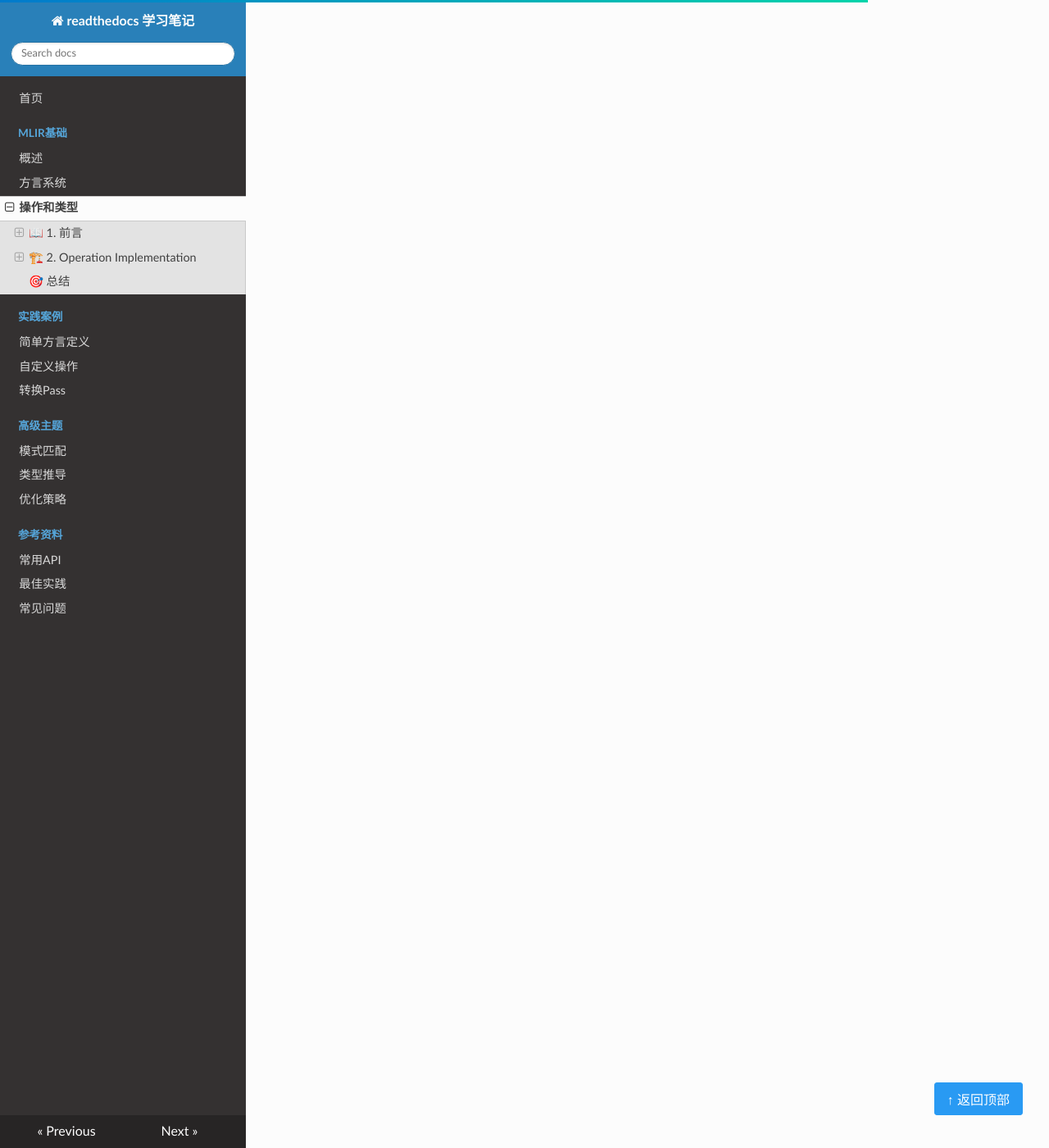
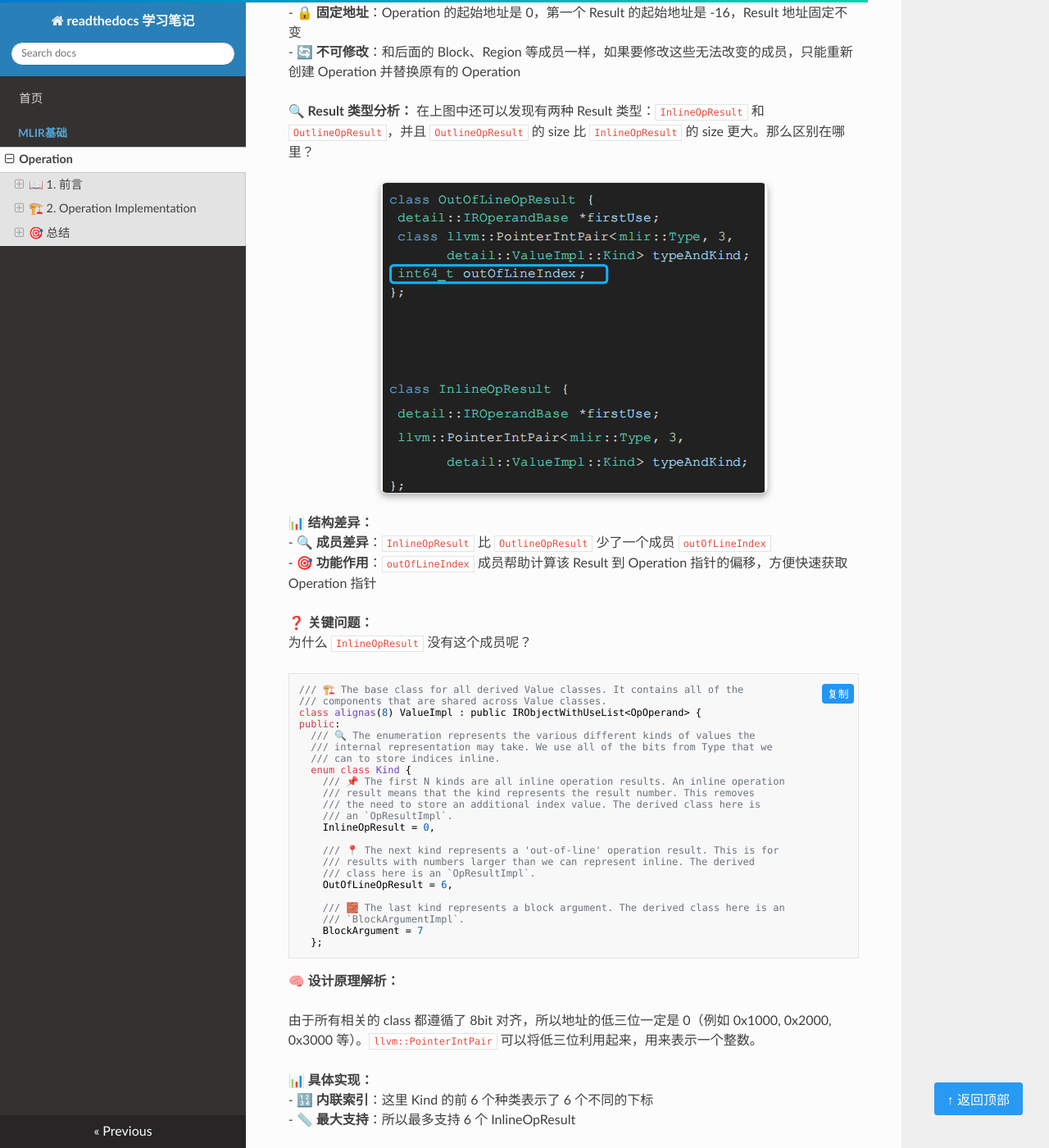
Before and after one commit to Islulua/mlir-learn, an MkDocs documentation site: the page built from docs/mlir-basics/dive-into-operation.md, in a window 1280 px wide and 1400 px high, scrolled down 7171 px. Shown: the whole window at 82% size. Built offline with MkDocs 1.6.1, drawn with Linux system fonts in a browser that asks for light colours; nearby versions of some CDN libraries; some of the changed text lies outside the part shown.

Commit message:
feat: 完善 MLIR Operation 文档并优化图片显示效果
- 新增 OperandStorage 和 Results 存储机制的详细说明
- 添加 Result 类型分析（InlineOpResult vs OutlineOpResult）
- 详细解释 8bit 对齐和 PointerIntPair 的设计原理
- 优化 getResult() 方法的访问逻辑说明
- 修复图片显示问题，使用标准 Markdown 格式
- 添加 CSS 样式实现图片浮空阴影效果
- 更新文档总结，增加存储机制和性能特性说明
- 优化文档结构和标题层级，提升可读性

````diff
--- a/docs/mlir-basics/dive-into-operation.md
+++ b/docs/mlir-basics/dive-into-operation.md
@@ -115,23 +115,23 @@ public:
     }
 };
 ```
-```
 
 ### 💾 2.2 Operation Storage
 ![Operation Storage](../images/mlir-basics/dive-into-operation/image3.png)
-- **0-7 字节**: ilist_node_with_parent类的PrevAndSentinel指针
-- **8-15 字节**: ilist_node_with_parent类的Next指针
-- **16-23 字节**: Block* block - 指向所属Block的指针
+- **0-7   字节**: ilist_node_with_parent类的PrevAndSentinel指针
+- **8-15  字节**: ilist_node_with_parent类的Next指针
+- **16-23 字节**: Block\* block - 指向所属Block的指针
 - **24-31 字节**: Location location - 操作的位置信息
 - **32-35 字节**: unsigned int orderIndex - 操作在Block中的顺序索引
 - **36-39 字节**: const unsigned int numResults - 操作结果数量
 - **40-43 字节**: const unsigned int numSuccs - 后继块数量
 - **44-46 字节**: const unsigned int numRegions - 区域数量 (位域，占用23位)
-- **47 字节**: bool hasOperandStorage - 是否有操作数存储 (位域，占用1位)
+- **47    字节**: bool hasOperandStorage - 是否有操作数存储 (位域，占用1位)
 - **48-55 字节**: OperationName name - 操作名称
 - **56-63 字节**: DictionaryAttr attrs - 属性字典
 
 💡 **动态大小特性：** 当类的成员数量变化时（例如输入数量不同、region数量不同等），Operation 类的大小也会随之变化。下面展示了两个具体例子：
+
 ![Operation Storage](../images/mlir-basics/dive-into-operation/image4.png)
 ![Operation Storage](../images/mlir-basics/dive-into-operation/image5.png)
 
@@ -151,13 +151,109 @@ public:
 
 ---
 
+### 📦 2.4 OperandStorage
+
+![Operation Storage](../images/mlir-basics/dive-into-operation/image7.png)
+
+**💡 OperandStorage 概念：** OperandStorage 可以被认为是一个 Operand 的 vector，它具有以下特性：
+
+- **🏗️ 预分配机制**：有一个初始容量 `capacity` 和首地址指针 `operandStorage`
+- **🔧 动态扩展**：这个初始的 vector 被预分配到 Operation 内部
+- **⚡ 灵活操作**：每个 Operation 创建时都有初始 Operand 容量，可以任意添加、删除 Operand
+- **🔄 自动扩容**：当 size 超过 capacity 时，自动分配新的 block 存储更多 operand
+- **🛡️ 稳定性**：添加或删除操作不会影响原有的 Operation Object
+
+### 🎯 2.5 Results
+
+**🔍 存储位置差异：** 在上述的内存描述中，我们没有看到 Results 是如何存储的。事实上，Results 的存储和 Operands 的存储有一些重要区别，如下图所示：
+
+![Operation Storage](../images/mlir-basics/dive-into-operation/image8.png)
+
+**📋 关键特性：**
+- **🚫 非 TrailingObject**：Results 并不是 TrailingObject 的一部分，所以不会参与预分配
+- **📍 前置存储**：Result 的地址实际上分配到 Operation Object 的地址之前
+- **🔒 固定地址**：Operation 的起始地址是 0，第一个 Result 的起始地址是 -16，Result 地址固定不变
+- **🔄 不可修改**：和后面的 Block、Region 等成员一样，如果要修改这些无法改变的成员，只能重新创建 Operation 并替换原有的 Operation
+
+**🔍 Result 类型分析：** 在上图中还可以发现有两种 Result 类型：`InlineOpResult` 和 `OutlineOpResult`，并且 `OutlineOpResult` 的 size 比 `InlineOpResult` 的 size 更大。那么区别在哪里？
+
+![Operation Storage](../images/mlir-basics/dive-into-operation/image9.png)
+
+**📊 结构差异：**
+- **🔍 成员差异**：`InlineOpResult` 比 `OutlineOpResult` 少了一个成员 `outOfLineIndex`
+- **🎯 功能作用**：`outOfLineIndex` 成员帮助计算该 Result 到 Operation 指针的偏移，方便快速获取 Operation 指针
+
+**❓ 关键问题：**
+为什么 `InlineOpResult` 没有这个成员呢？
+
+```cpp
+/// 🏗️ The base class for all derived Value classes. It contains all of the
+/// components that are shared across Value classes.
+class alignas(8) ValueImpl : public IRObjectWithUseList<OpOperand> {
+public:
+  /// 🔍 The enumeration represents the various different kinds of values the
+  /// internal representation may take. We use all of the bits from Type that we
+  /// can to store indices inline.
+  enum class Kind {
+    /// 📌 The first N kinds are all inline operation results. An inline operation
+    /// result means that the kind represents the result number. This removes
+    /// the need to store an additional index value. The derived class here is
+    /// an `OpResultImpl`.
+    InlineOpResult = 0,
+
+    /// 📍 The next kind represents a 'out-of-line' operation result. This is for
+    /// results with numbers larger than we can represent inline. The derived
+    /// class here is an `OpResultImpl`.
+    OutOfLineOpResult = 6,
+
+    /// 🧱 The last kind represents a block argument. The derived class here is an
+    /// `BlockArgumentImpl`.
+    BlockArgument = 7
+  };
+```
+
+**🧠 设计原理解析：**
+
+由于所有相关的 class 都遵循了 8bit 对齐，所以地址的低三位一定是 0（例如 0x1000, 0x2000, 0x3000 等）。`llvm::PointerIntPair` 可以将低三位利用起来，用来表示一个整数。
+
+**📊 具体实现：**
+- **🔢 内联索引**：这里 Kind 的前 6 个种类表示了 6 个不同的下标
+- **📏 最大支持**：所以最多支持 6 个 InlineOpResult
+
+**💡 设计优势：**
+- **💾 内存节省**：前 6 个 Result 不需要额外的 index 存储
+- **🎯 实用性强**：通常来说一个 Operation 的输出数量是小于 6 个的
+- **⚡ 性能提升**：这种设计既节省内存又提高了访问效率
+
+#### 🎯 getResult() 方法
+
+![Operation Storage](../images/mlir-basics/dive-into-operation/image10.png)
+
+**🔍 工作原理：** 当我们调用 `getResult()` 方法时，实际上就是在做指针的偏移计算。
+
+**📊 访问逻辑：**
+- **📌 InlineOpResult 访问**：只需要在 Operation 的地址基础上（`this` 指针）偏移 `index` 个 `InlineOpResult` 的大小即可
+- **📍 OutlineOpResult 访问**：需要先偏移 6 个 `InlineOpResult`，再偏移 `index - 6` 个 `OutOfLineResult` 的大小
+
+---
+
 ## 🎯 总结
 
 通过本文的学习，我们深入了解了 MLIR Operation 的内部实现机制：
 
+### 🏗️ **核心架构**
 - 🔗 **链表结构**：使用 `ilist_node_with_parent` 实现高效的双向链表
 - 🧩 **内存优化**：通过 `TrailingObjects` 模式实现连续内存布局
 - 💾 **动态存储**：支持可变大小的操作数、区域和属性
-- ⚡ **性能提升**：减少内存分配、提高缓存命中率
 
-这些设计使得 MLIR Operation 既保持了灵活性，又具备了高性能的内存访问特性。
+### 📦 **存储机制**
+- **OperandStorage**：预分配的 vector 结构，支持动态扩容
+- **Results 存储**：前置存储，固定地址，不可修改
+- **类型优化**：InlineOpResult 和 OutlineOpResult 的智能设计
+
+### ⚡ **性能特性**
+- **内存节省**：利用地址对齐特性，内联存储索引信息
+- **访问优化**：通过指针偏移计算，快速定位目标数据
+- **缓存友好**：连续内存布局，提高缓存命中率
+
+这些设计使得 MLIR Operation 既保持了灵活性，又具备了高性能的内存访问特性，是现代编译器基础设施的优秀设计典范。
--- a/docs/stylesheets/extra.css
+++ b/docs/stylesheets/extra.css
@@ -333,3 +333,33 @@
         line-height: 1.4;
     }
 }
+
+/* 图片浮空阴影效果 */
+img {
+    border-radius: 8px;
+    box-shadow: 0 4px 8px rgba(0,0,0,0.3);
+    transition: all 0.3s ease;
+    margin: 20px auto;
+    display: block;
+    max-width: 100%;
+    height: auto;
+}
+
+/* 图片悬停效果 */
+img:hover {
+    box-shadow: 0 8px 16px rgba(0,0,0,0.4);
+    transform: translateY(-2px);
+}
+
+/* 确保图片居中显示 */
+img[alt*="Operation"] {
+    margin: 20px auto;
+}
+
+/* 为特定图片添加额外样式 */
+img[alt*="结构"],
+img[alt*="定义"],
+img[alt*="Storage"] {
+    border: 1px solid #e1e4e8;
+    background: #ffffff;
+}
--- a/mkdocs.yml
+++ b/mkdocs.yml
@@ -12,21 +12,19 @@ theme:
 nav:
   - 首页: index.md
   - MLIR基础:
-    - 概述: mlir-basics/overview.md
-    - 方言系统: mlir-basics/dialects.md
-    - 操作和类型: mlir-basics/dive-into-operation.md
-  - 实践案例:
-    - 简单方言定义: examples/simple-dialect.md
-    - 自定义操作: examples/custom-ops.md
-    - 转换Pass: examples/transformation-pass.md
-  - 高级主题:
-    - 模式匹配: advanced/pattern-matching.md
-    - 类型推导: advanced/type-inference.md
-    - 优化策略: advanced/optimization.md
-  - 参考资料:
-    - 常用API: reference/common-apis.md
-    - 最佳实践: reference/best-practices.md
-    - 常见问题: reference/faq.md
+    - Operation: mlir-basics/dive-into-operation.md
+  # - 实践案例:
+  #   - 简单方言定义: examples/simple-dialect.md
+  #   - 自定义操作: examples/custom-ops.md
+  #   - 转换Pass: examples/transformation-pass.md
+  # - 高级主题:
+  #   - 模式匹配: advanced/pattern-matching.md
+  #   - 类型推导: advanced/type-inference.md
+  #   - 优化策略: advanced/optimization.md
+  # - 参考资料:
+  #   - 常用API: reference/common-apis.md
+  #   - 最佳实践: reference/best-practices.md
+  #   - 常见问题: reference/faq.md
 
 # 插件配置
 plugins:
````
Also changed, not shown: other parts of docs/mlir-basics/dive-into-operation.md (+1 -1 lines), docs/images/mlir-basics/dive-into-operation/image10.png (added), docs/images/mlir-basics/dive-into-operation/image7.png (added), docs/images/mlir-basics/dive-into-operation/image8.png (added), docs/images/mlir-basics/dive-into-operation/image9.png (added).
